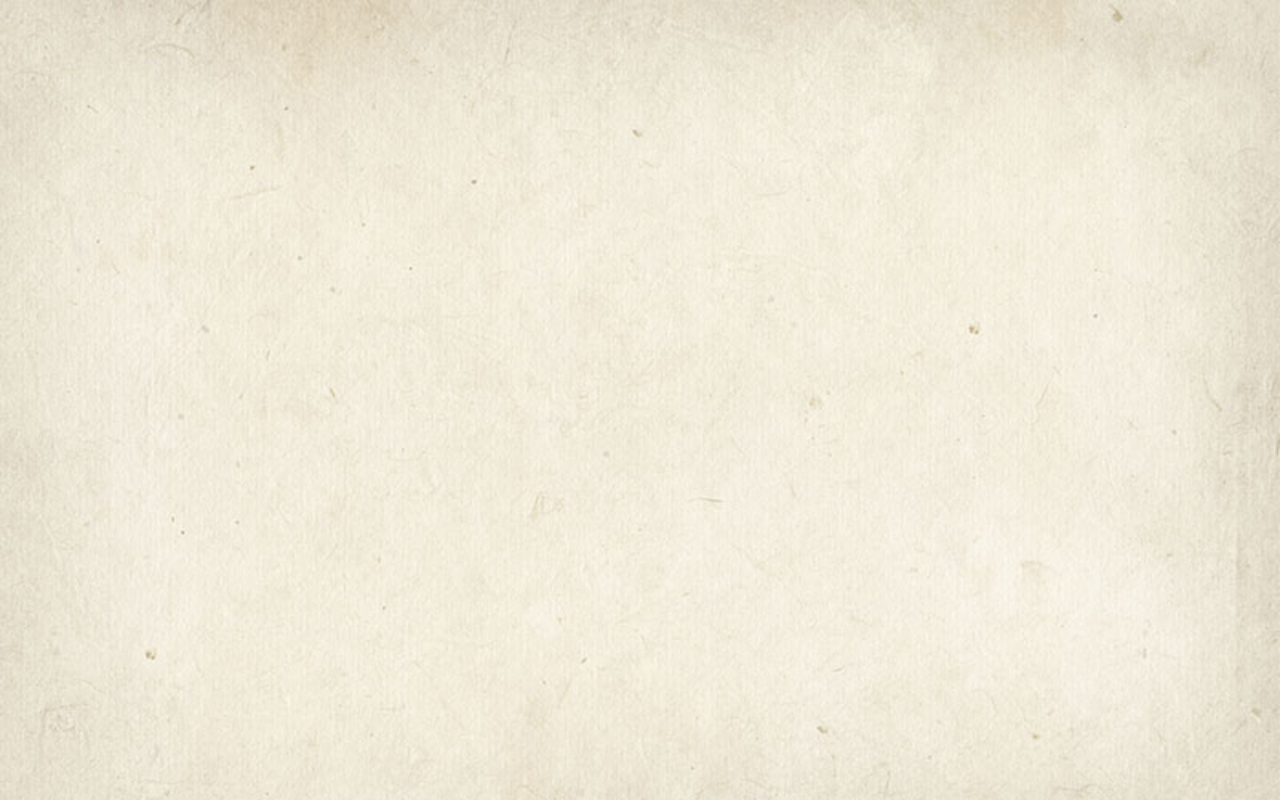
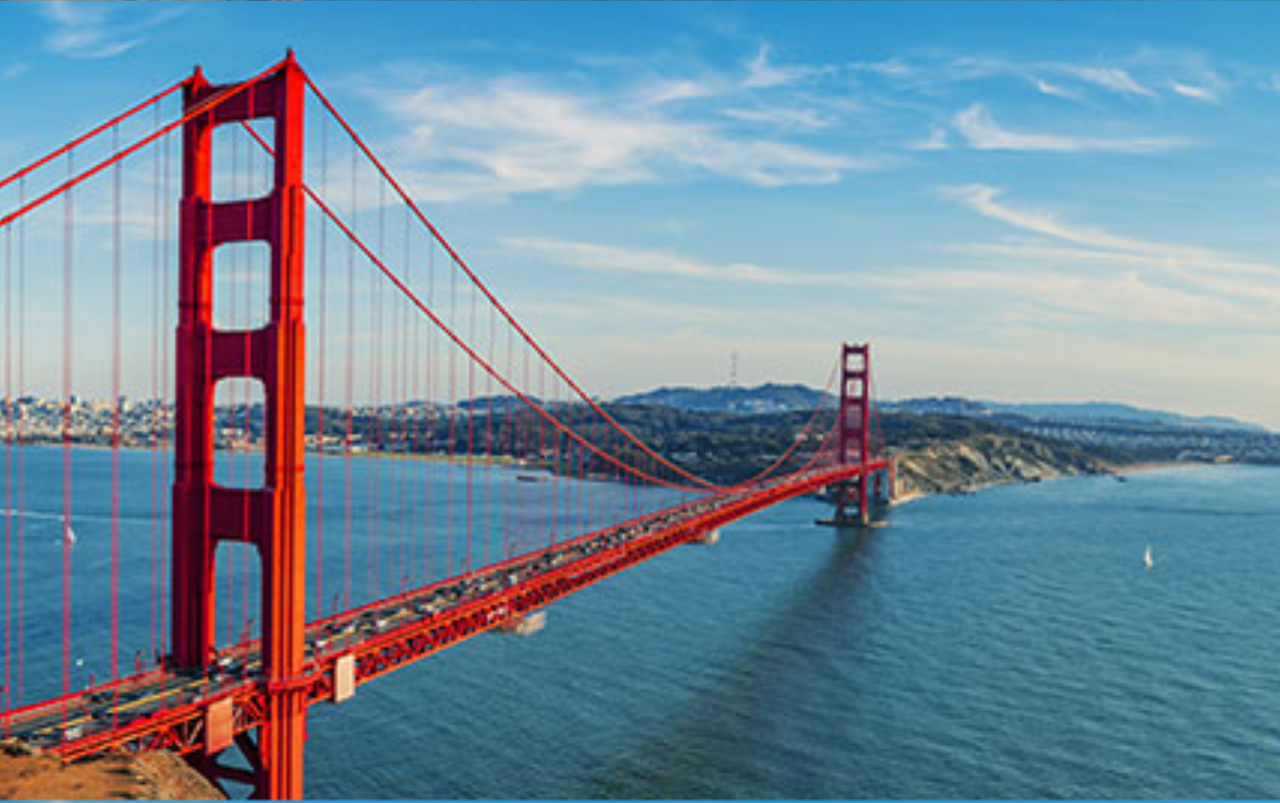
Before and after one commit to marykpln/background, a plain HTML site: page index.html in a window 1280 px wide. Shown: the top 803 px of the page. Drawn offline with Linux system fonts and the light colour scheme.

Commit message:
background san-francisco

```diff
--- a/CSS/styles.css
+++ b/CSS/styles.css
@@ -1,5 +1,7 @@
 body {
-  background: url(/images/bg-paper@2x.jpg);
+  background: url(/images/bg-sanfrancisco.jpg);
   background-repeat: no-repeat;
   background-size: cover;
+  height: 300vh;
+  background-attachment: fixed;
 }
```
Also changed, not shown: images/bg-sanfrancisco.jpg (added).
